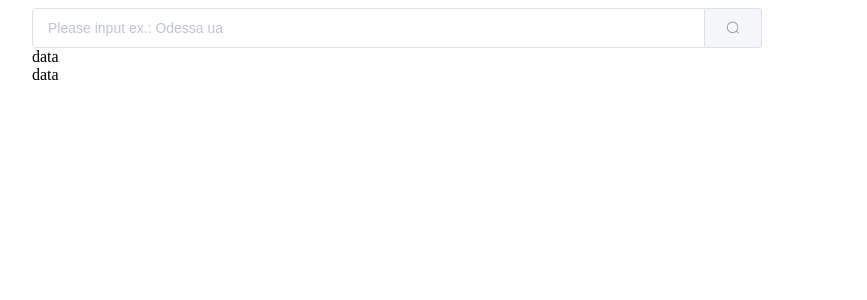
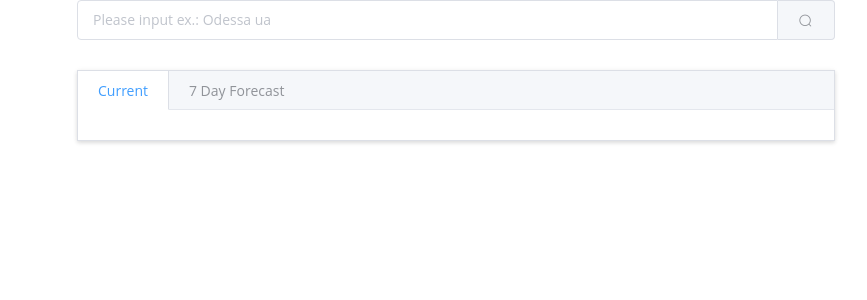
Before and after one commit to kabak133/weather-forecast, a Vue app: page / in a window 1280 px wide. Shown: the top 300 px of the page, without its empty margins (53-920 px from the left). Built offline with nearby package versions, Linux system fonts and the light colour scheme; no server answers.

Commit message:
- start adding weather for simple current location

```diff
--- a/src/App.vue
+++ b/src/App.vue
@@ -1,35 +1,33 @@
 <template>
   <div id="app">
     <div class="container">
-      <div class="row">
-        <div class="col-md-8">
-          <search-bar />
-          <div class="selected-place">
-            data
-            <br />
-            data
-          </div>
+      <div class="row mx-5">
+        <div class="col-md-9">
+          <search-bar/>
+          <selected-location/>
         </div>
-        <div class="col-md-4"></div>
+        <div class="col-md-3"></div>
       </div>
     </div>
   </div>
 </template>
 
 <script>
-import SearchBar from './components/SearchBar';
+import SearchBar from './components/SearchBar'
+import SelectedLocation from './components/SelectedLocation'
+
 export default {
   name: 'app',
   components: {
+    SelectedLocation,
     SearchBar
   },
-  data() {
-    return {};
+  data () {
+    return {}
   }
-};
+}
 </script>
 
 <style lang="scss">
-#app {
-}
+  #app {}
 </style>
--- a/src/api/weather.js
+++ b/src/api/weather.js
@@ -1,8 +1,8 @@
-import request from '@/utils/request';
+import request from '../utils/request';
 
 export function getWeather(payload) {
   return request({
-    url: process.env.VUE_APP_ROOT_API + payload,
+    url: process.env.VUE_APP_ROOT_API + payload + '&days=7',
     method: 'get'
   });
 }
--- /dev/null
+++ b/src/assets/scss/main.scss
@@ -0,0 +1,9 @@
+html {
+  font-size: 10px;
+}
+
+body {
+  font-size: 1.6rem;
+  font-family: "Open Sans";
+
+}
--- a/src/components/SearchBar.vue
+++ b/src/components/SearchBar.vue
@@ -1,24 +1,37 @@
 <template>
-  <div class="search-bar">
+  <div class="search-bar mb-5">
     <el-input
-      placeholder="Please input ex.: Odessa ua"
-      v-model="searchValue"
-      class="input-with-select"
+        placeholder="Please input ex.: Odessa ua"
+        v-model="searchValue"
+        class="input-with-select"
+        @keyup.enter.native="searchLocation(searchValue)"
     >
-      <el-button slot="append" icon="el-icon-search"></el-button>
+      <el-button
+          slot="append"
+          icon="el-icon-search"
+          @click="searchLocation(searchValue)"></el-button>
     </el-input>
   </div>
 </template>
 
 <script>
+ import { Input, Button, Tabs } from 'element-ui'
+
 export default {
   name: 'SearchPlace',
-  data() {
+  data () {
     return {
       searchValue: ''
-    };
+    }
+  },
+  methods:{
+    searchLocation(searchValue){
+      console.log('searchValue', searchValue)
+    }
   }
-};
+}
 </script>
 
-<style scoped></style>
+<style scoped lang="scss">
+
+</style>
--- /dev/null
+++ b/src/components/SelectedLocation.vue
@@ -0,0 +1,44 @@
+<template>
+  <div class="wrp-selected-location mb-5">
+    <el-tabs type="border-card">
+      <el-tab-pane label="Current">
+        <selected-location-simple
+            v-if="currentLocationWeather"
+            :weather-data="currentLocationWeather"
+            :current-location="currentLocation"
+        />
+      </el-tab-pane>
+      <el-tab-pane label="7 Day Forecast">7 Day Forecast</el-tab-pane>
+    </el-tabs>
+  </div>
+</template>
+
+<script>
+import { mapGetters } from 'vuex'
+import SelectedLocationSimple from './SelectedLocationSimple'
+
+export default {
+  name: 'SelectedLocation',
+  components: {
+    SelectedLocationSimple
+  },
+  data () {
+    return {}
+  },
+  computed: {
+    ...mapGetters({
+      locationWeather: 'weather/getLocationWeather',
+    }),
+    currentLocationWeather(){
+      return this.locationWeather.current
+    },
+    currentLocation(){
+      return this.locationWeather.location
+    }
+  },
+}
+</script>
+
+<style scoped>
+
+</style>
--- /dev/null
+++ b/src/components/SelectedLocationSimple.vue
@@ -0,0 +1,38 @@
+<template>
+  <div class="simple-loc text-center">
+    <div class="name">
+      {{currentLocation.name}}
+    </div>
+    <div class="region">
+      {{currentLocation.region}}
+    </div>
+    <div class="country">
+      {{currentLocation.country}}
+    </div>
+
+  </div>
+</template>
+
+<script>
+export default {
+  name: 'SelectedLocationSimple',
+  props:{
+    weatherData:{
+      type: Object,
+      required: true
+    },
+    currentLocation:{
+      type: Object,
+      required: true
+    }
+  },
+  data () {
+    return {}
+  },
+
+}
+</script>
+
+<style scoped>
+
+</style>
--- a/src/main.js
+++ b/src/main.js
@@ -1,18 +1,29 @@
-import Vue from 'vue';
-import App from './App.vue';
-import store from './store';
+import Vue from 'vue'
+import App from './App.vue'
+import store from './store/'
 
-import 'element-ui/lib/theme-chalk/index.css';
-import 'bootstrap/scss/bootstrap-grid.scss';
+import 'bootstrap/scss/bootstrap-reboot.scss'
+import 'bootstrap/scss/bootstrap-grid.scss'
 
-import {Input, Button} from 'element-ui';
+import 'element-ui/lib/theme-chalk/index.css'
 
-Vue.use(Input);
-Vue.use(Button);
+import './assets/scss/main.scss'
 
-Vue.config.productionTip = false;
+
+import { Input, Button, Tabs, TabPane } from 'element-ui'
+
+Vue.use(Input)
+Vue.use(Button)
+Vue.use(Tabs)
+Vue.use(TabPane)
+
+import Location from './services/CurrentLocation'
+
+Location.init()
+
+Vue.config.productionTip = false
 
 new Vue({
   store,
   render: h => h(App)
-}).$mount('#app');
+}).$mount('#app')
--- /dev/null
+++ b/src/services/CurrentLocation.js
@@ -0,0 +1,28 @@
+import store from '../store/'
+import { Message } from 'element-ui';
+
+const Location = {
+  init(){
+    if (navigator.geolocation) {
+      navigator.geolocation.getCurrentPosition(this.showPosition)
+    } else {
+      Message({
+        message: 'Geolocation is not supported by this browser.',
+        type: 'error',
+        duration: 5 * 1000
+      });
+    }
+  },
+
+
+  showPosition ({coords}) {
+    const latLng ={
+      lat: coords.latitude,
+      lng: coords.longitude
+    }
+    console.log('latLng', latLng)
+    store.dispatch('weather/SetCurrentLocation', latLng)
+  }
+}
+
+export default Location;
--- a/src/store.js
+++ b/src/store/index.js
@@ -1,10 +1,13 @@
 import Vue from 'vue';
 import Vuex from 'vuex';
+
+//modules
+import weather from './modules/weather'
 
 Vue.use(Vuex);
 
 export default new Vuex.Store({
-  state: {},
-  mutations: {},
-  actions: {}
+  modules:{
+    weather
+  }
 });
--- /dev/null
+++ b/src/store/modules/weather.js
@@ -0,0 +1,41 @@
+import { getWeather } from '@/api/weather'
+
+const state = {
+  currentLocation: {},
+  getLocationWeather: {}
+}
+
+const getters = {
+  getCurrentLocation: state => state.currentLocation,
+  getLocationWeather: state => state.getLocationWeather,
+}
+
+const mutations = {
+  SET_CURRENT_LOCATION: (state, data) => {
+    state.currentLocation = data
+  },
+  SET_LOCATION_WEATHER: (state, data) => {
+    state.getLocationWeather = data
+  }
+}
+
+const actions = {
+  SetCurrentLocation: async ({commit}, payload) => {
+    commit('SET_CURRENT_LOCATION', payload)
+
+    const data = await getWeather(`${payload.lat},${payload.lng}`)
+
+    commit('SET_LOCATION_WEATHER', data)
+    console.log('data', data)
+
+  }
+
+}
+
+export default {
+  namespaced: true,
+  state,
+  getters,
+  mutations,
+  actions
+}
```
